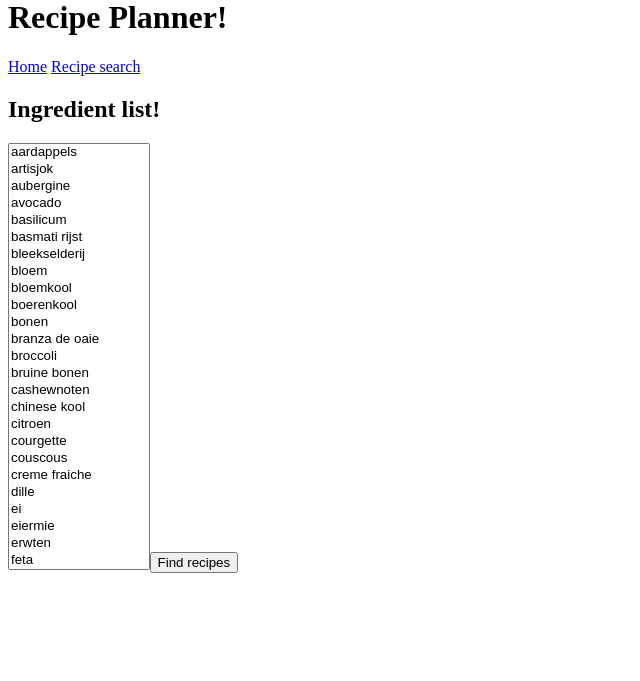
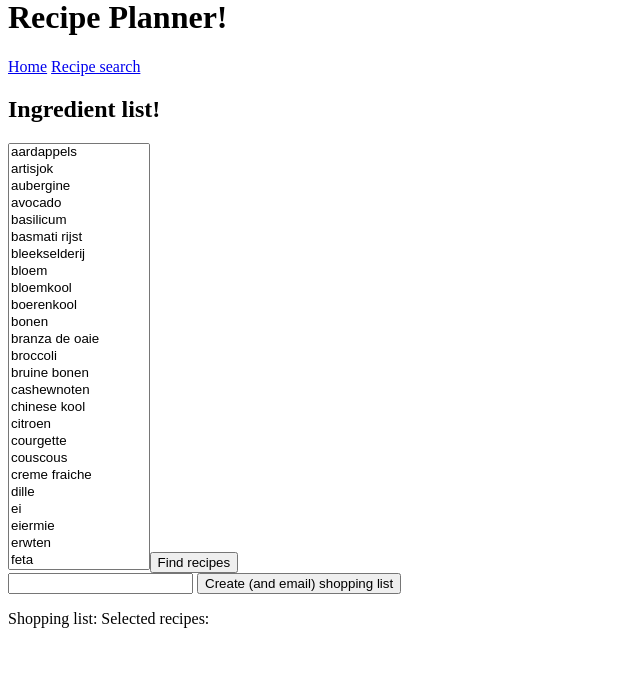
Before and after one commit to NHameleers/recipe_planner, a Django app: page /recipe_planner/ingredient_list/ in a window 1280 px wide. Shown: the part 22-703 px from the top of the page, without its empty margins (0-640 px from the left). Run offline with Django 3.2, Linux system fonts and the light colour scheme; data comes from the database, SQL or seed files in the repository.

Commit message:
Added shopping list and ability to email it

```diff
--- a/recipe_planner/templates/recipe_planner/ingredient_list.html
+++ b/recipe_planner/templates/recipe_planner/ingredient_list.html
@@ -27,12 +27,44 @@
 
 
 
+
+<!--
+<form action="/action_page.php">
+  <input type="checkbox" name="vehicle1" value="Bike"> I have a bike<br>
+  <input type="checkbox" name="vehicle2" value="Car"> I have a car<br>
+  <input type="checkbox" name="vehicle3" value="Boat" checked> I have a boat<br><br>
+  <input type="submit" value="Submit">
+</form>
+
+ -->
+<form method="post" action="" accept-charset="utf-8">
+{% csrf_token %}
+{% for recipe in recipes %}
+    <input type="checkbox" name="recipes_to_add" value="{{recipe.name}}">
+        <a href="{% url 'recipe_planner:detail' recipe.id %}">{{ recipe.name|capfirst }}</a><br>
+{% endfor %}
+    <input type="email" name="email_address">
+    <input type="submit" value="Create (and email) shopping list">
+</form>
+
+
 <ul>
-{% for recipe in recipes %}
-    <li><a href="{% url 'recipe_planner:detail' recipe.id %}">{{ recipe.name|capfirst }}</a></li>
+{% for ingr, amount in shopping_list %}
+    <li>{{amount}}x  {{ingr}}</li>
 {% endfor %}
 </ul>
 
+{{ email_message }}
+<!--
+
+<form method="post">
+    {% csrf_token %}
+    {{ form }}
+    <div class="form-actions">
+
+        <button type="submit">Email shopping list</button>
+    </div>
+</form> -->
 
 
 {% endblock %}
--- a/recipe_planner/urls.py
+++ b/recipe_planner/urls.py
@@ -4,7 +4,7 @@ from . import views
 
 app_name = 'recipe_planner'
 urlpatterns = [
-	path('', views.IndexView.as_view(), name='index'),
+	path('', views.IndexView, name='index'),
 	path('<int:pk>/', views.DetailView.as_view(), name='detail'),
 	path('<int:pk>', views.IngredientDetailView.as_view(), name='ingredient_detail'),
 	path('ingredient_list/', views.ingredient_list, name='ingredient_list'),
--- a/recipe_planner/views.py
+++ b/recipe_planner/views.py
@@ -2,19 +2,52 @@ from django.http import HttpResponseRedirect
 from django.shortcuts import get_object_or_404, HttpResponse, render
 from django.urls import reverse
 from django.views import generic
+
+from django.conf import settings
+from django.core.mail import send_mail
+
+
+
+from collections import Counter
 
 
 from .models import Recipe, Ingredient
 
 
 
-class IndexView(generic.ListView):
+def IndexView(request):
 	template_name = 'recipe_planner/index.html'
-	context_object_name = 'latest_recipe_list'
+	context = {'latest_recipe_list': Recipe.objects.order_by('last_in_menu')}
 
-	def get_queryset(self):
-		return Recipe.objects.order_by('last_in_menu')
+	# control flow for adding ingredients of selected recipes to list
+	recipes_to_add = request.POST.getlist('recipes_to_add')
+	ingredients_to_add = Ingredient.objects.filter(recipe__name__in=recipes_to_add)
+	shopping_list = Counter(ingredients_to_add)
+	context.update({'ingredients_to_add': ingredients_to_add,
+		'shopping_list': shopping_list.items()})
 
+	# control flow for sending shopping list to email
+	email_address = request.POST.get('email_address')
+
+	email_message = ''' Shopping list:\n'''
+	for ingr, amount in shopping_list.items():
+		recipes_with_ingredient = [r.name for r in Ingredient.objects.get(name=ingr).recipe_set.all() if r.name in recipes_to_add]
+		email_message += '{}x  {} ({})\n'.format(amount, ingr, ','.join(recipes_with_ingredient))
+	email_message += '\nSelected recipes:\n'
+	for rec in recipes_to_add:
+		email_message += '{}\n'.format(rec.title())
+
+	context.update({'email_message': email_message})
+
+	send_mail(
+	    'Shopping list',
+	    email_message,
+	    settings.EMAIL_HOST_USER,
+	    [email_address],
+	    fail_silently=False,
+	)
+
+	return render(request, template_name, context)
 
 
 class DetailView(generic.DetailView):
@@ -30,12 +63,12 @@ class IngredientDetailView(generic.DetailView):
 
 
 def ingredient_list(request):
+	# list of all recipes to use for multiselect
 	all_ingredients_list = Ingredient.objects.all()
 
-	# this works with the names instead of the ideas. Not the greatest solution,
-	# as it could run into trouble when names get duplicates. I was able to pass
-	# the id through from the template file (option --> value), but this is not
-	# working anymore.
+
+
+	# control flow for searching recipes with selected ingredients
 	ingredient_names = request.POST.getlist('ingredients')
 
 	recipes = Recipe.objects.filter(ingredients__name__in=ingredient_names).distinct().order_by('last_in_menu')
@@ -43,4 +76,35 @@ def ingredient_list(request):
 	context = {'all_ingredients_list': all_ingredients_list,
 	'recipes': recipes}
 
+
+	# control flow for adding ingredients of selected recipes to list
+	recipes_to_add = request.POST.getlist('recipes_to_add')
+	ingredients_to_add = Ingredient.objects.filter(recipe__name__in=recipes_to_add)
+	shopping_list = Counter(ingredients_to_add)
+	context.update({'ingredients_to_add': ingredients_to_add,
+		'shopping_list': shopping_list.items()})
+
+
+
+	# control flow for sending shopping list to email
+	email_address = request.POST.get('email_address')
+
+	email_message = ''' Shopping list:\n'''
+	for ingr, amount in shopping_list.items():
+		recipes_with_ingredient = [r.name for r in Ingredient.objects.get(name=ingr).recipe_set.all() if r.name in recipes_to_add]
+		email_message += '{}x  {} ({})\n'.format(amount, ingr, ','.join(recipes_with_ingredient))
+	email_message += '\nSelected recipes:\n'
+	for rec in recipes_to_add:
+		email_message += '{}\n'.format(rec.title())
+
+	context.update({'email_message': email_message})
+
+	send_mail(
+	    'Shopping list',
+	    email_message,
+	    settings.EMAIL_HOST_USER,
+	    [email_address],
+	    fail_silently=False,
+	)
+
 	return render(request, 'recipe_planner/ingredient_list.html', context)
```
Also changed, not shown: lazy_recipe_planner/settings.py (+8 -0 lines), recipe_planner/templates/recipe_planner/index.html (+10 -5 lines), recipe_planner/todo.txt (+7 -0 lines), 1 other file.
